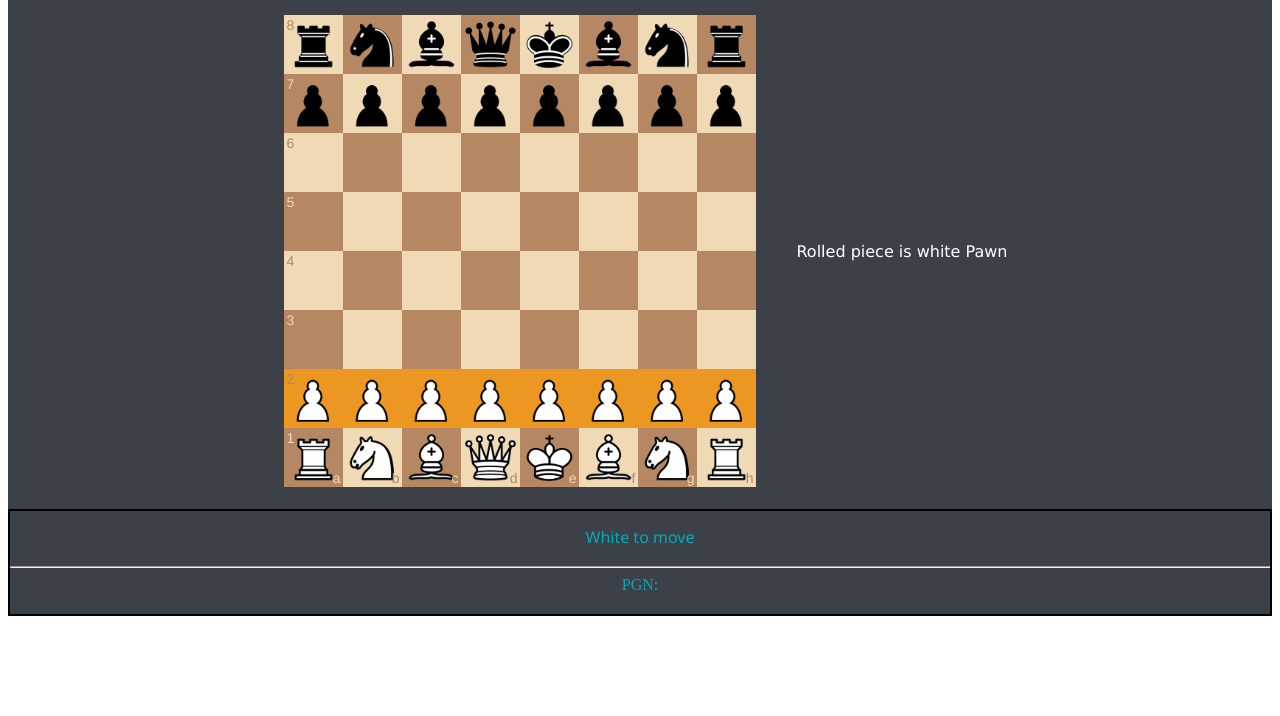
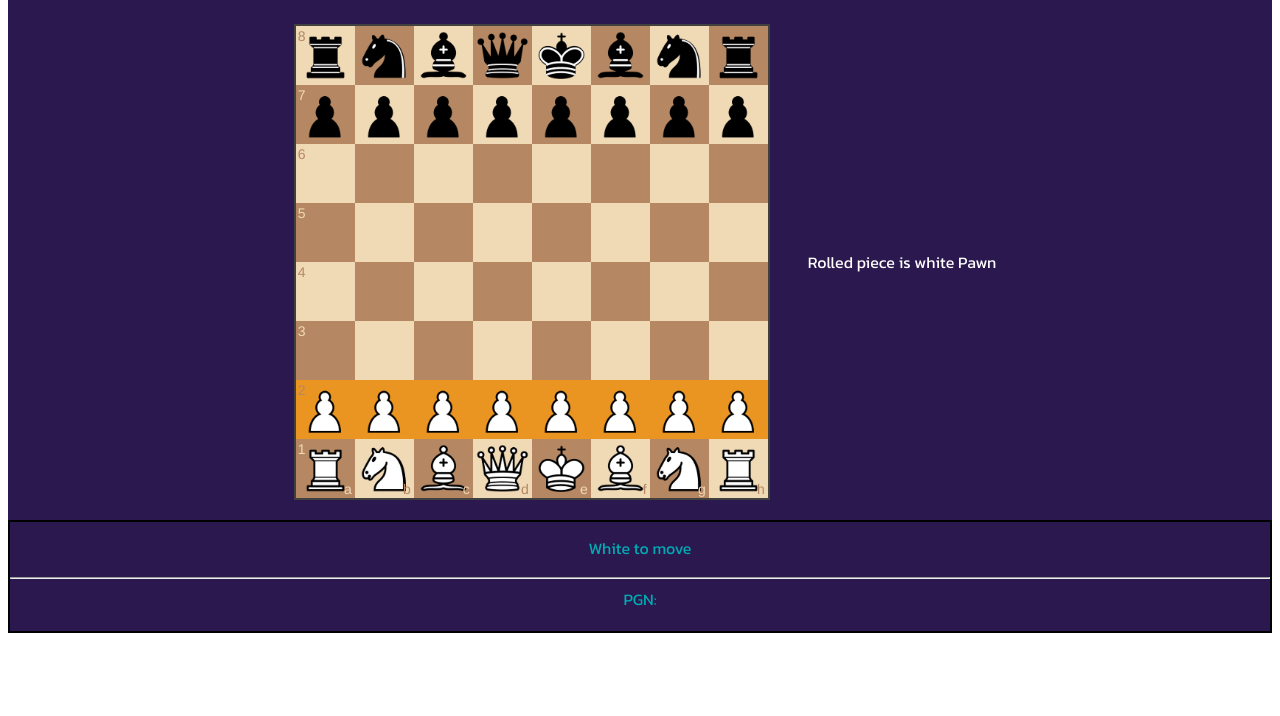
Before and after one commit to dinesh-ng/Dice-Chess, a website: page index.html in a window 1280 px wide. Shown: the part 84-800 px from the top of the page. Drawn offline with nearby package versions, Linux system fonts and the light colour scheme.

Commit message:
change css | update roll info on gameover

```diff
--- a/boardscript.js
+++ b/boardscript.js
@@ -211,9 +211,14 @@ function updateStatus() {
   $status.html(status);
   $fen.html(game.fen());
   $pgn.html(game.pgn());
-  let dierollText =
-    "Rolled piece is " + getTurn(game.turn()) + " " + getPieceName(rolledPiece);
-  $dieroll.html(dierollText);
+  if (!game.game_over()) {
+    let dierollText =
+      "Rolled piece is " +
+      getTurn(game.turn()) +
+      " " +
+      getPieceName(rolledPiece);
+    $dieroll.html(dierollText);
+  }
 }
 
 board = Chessboard("myboard", config);
--- a/index.html
+++ b/index.html
@@ -5,13 +5,22 @@
     <meta http-equiv="X-UA-Compatible" content="IE=edge" />
     <meta name="viewport" content="width=device-width, initial-scale=1.0" />
     <title>Dice Chess 1.0</title>
-    <link rel="icon" type="image/x-icon" href="favicon.png" />
+    <link rel="icon" type="image/x-icon" href="favicon.png?v=2" />
+    <link rel="stylesheet" href="css/chessboard-1.0.0.min.css" />
+    <link rel="stylesheet" href="styles.css" />
+    <!-- Fonts -->
+    <link rel="preconnect" href="https://fonts.googleapis.com" />
+    <link rel="preconnect" href="https://fonts.gstatic.com" crossorigin />
+    <link
+      href="https://fonts.googleapis.com/css2?family=Kanit&display=swap"
+      rel="stylesheet"
+    />
+    <!-- jQuery -->
     <script src="https://ajax.googleapis.com/ajax/libs/jquery/3.6.3/jquery.min.js"></script>
+    <!-- Chessboard and client chess.js -->
     <script src="js/chessboard-1.0.0.js"></script>
     <script src="js/chessboard-1.0.0.min.js"></script>
     <script src="js/chess.js"></script>
-    <link rel="stylesheet" href="css/chessboard-1.0.0.min.css" />
-    <link rel="stylesheet" href="styles.css" />
   </head>
   <body>
     <div class="chessGame">
--- a/styles.css
+++ b/styles.css
@@ -1,10 +1,7 @@
 .chessGame {
-  background-color: #3c4048;
-  /* color: #00abb3; */
+  background-color: #2a184e;
   text-align: center;
   position: relative;
-  /* width: 100%; */
-  /* height: ; */
   min-width: fit-content;
   min-height: fit-content;
 }
@@ -14,50 +11,31 @@
 .mainBoard {
   display: inline-block;
   margin: 20px;
-  /* max-width: 480px; */
-  /* text-align: center; */
-  /* width: fit-content; */
-  /* border: 2px solid black; */
-  /* margin: 20px auto 20px 10px; */
-  /* left: 10px; */
-  /* position: absolute; */
-  /* margin-left: 10px; */
-  /* margin-right: 30%; */
-  /* margin-bottom: 40px; */
 }
 
 .chessGame h1 {
   color: #00abb3;
   padding: 10px;
   margin: 10px auto 10px;
-  font-family: "Courier New", Courier, monospace;
+  font-family: "Kanit", sans-serif;
 }
 .gameInfo {
   display: block;
   color: #00abb3;
   text-align: center;
   border: 2px solid black;
-  /* margin: 20px; */
-  /* margin-right: 10px; */
-  /* margin-left: auto; */
-  /* position: relative; */
-  /* margin-top: -100px; */
-  /* width: auto; */
-  /* margin: auto; */
-  /* position: absolute; */
-  /* right: 10px; */
-  /* margin-bottom: 40px; */
+  font-family: "Kanit", sans-serif;
 }
 
 #status {
-  font-family: "Segoe UI", Tahoma, Geneva, Verdana, sans-serif;
+  font-family: "Kanit", sans-serif;
   line-height: 2;
   padding: 5px;
   margin: 5px;
 }
 
 #pgn {
-  font-family: "Segoe UI", Tahoma, Geneva, Verdana, sans-serif;
+  font-family: "Kanit", sans-serif;
   line-height: 2;
   padding: 5px;
   margin: 5px;
@@ -68,14 +46,12 @@
 }
 #dieroll {
   color: white;
-  font-family: "Lucida Sans", "Lucida Sans Regular", "Lucida Grande",
-    "Lucida Sans Unicode", Geneva, Verdana, sans-serif;
+  font-family: "Kanit", sans-serif;
   margin: 10px;
   display: inline-block;
 }
 
 .highlight-black {
-  /* background-color: rgba(218, 221, 57, 0.912); */
   animation: fade 2s linear;
   animation-iteration-count: infinite;
 }
```
Also changed, not shown: favicon.png.
